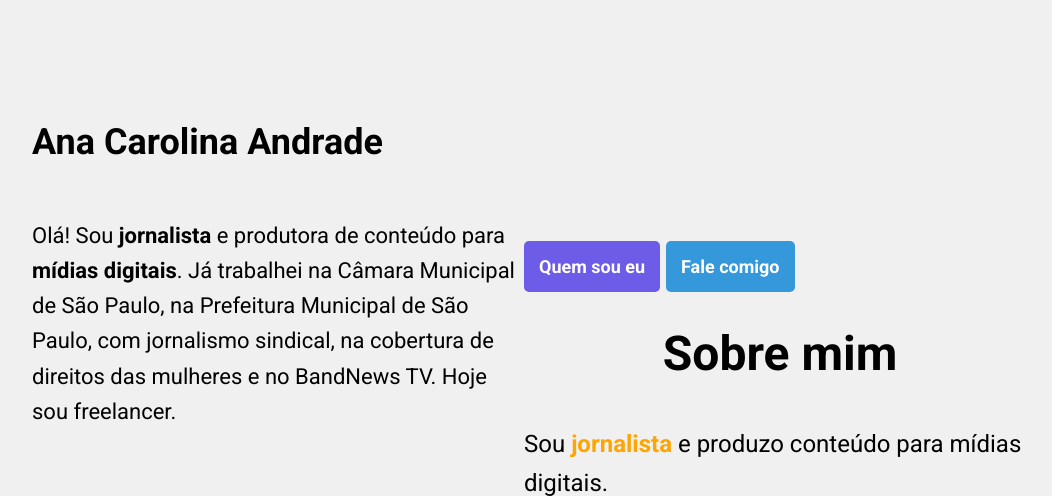
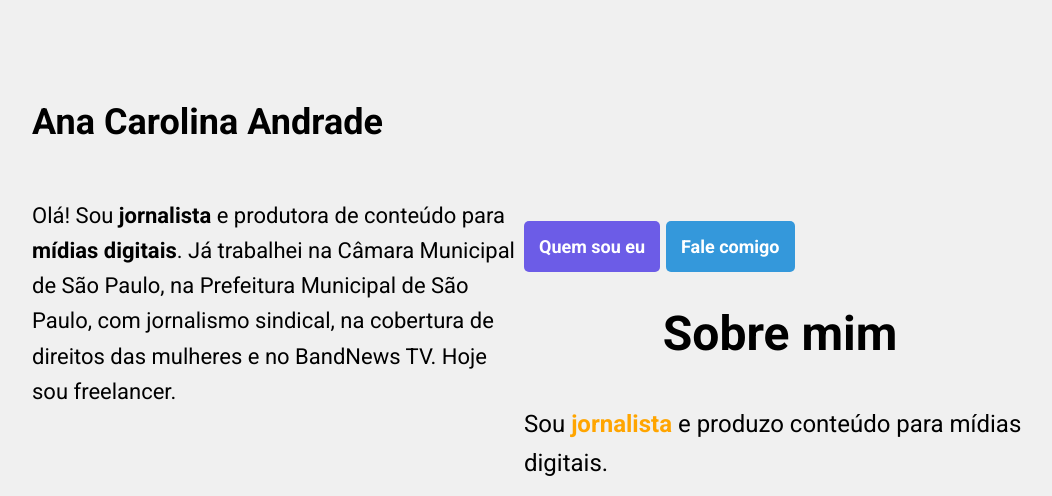
Before and after one commit to carol00andrade/portfoliosite, a Flask app: page / in a window 1280 px wide. Shown: the part 78-574 px from the top of the page, without its empty margins (116-1168 px from the left). Run offline with Flask 3, Linux system fonts and the light colour scheme.

Commit message:
Update portfolio.html

```diff
--- a/templates/portfolio.html
+++ b/templates/portfolio.html
@@ -43,7 +43,7 @@
             }
             .content {
                 padding: 20px;
-                margin-top: 70px;
+                margin-top: 50px;
                 text-align: left;
                 margin-bottom: 30px;
             }
```
